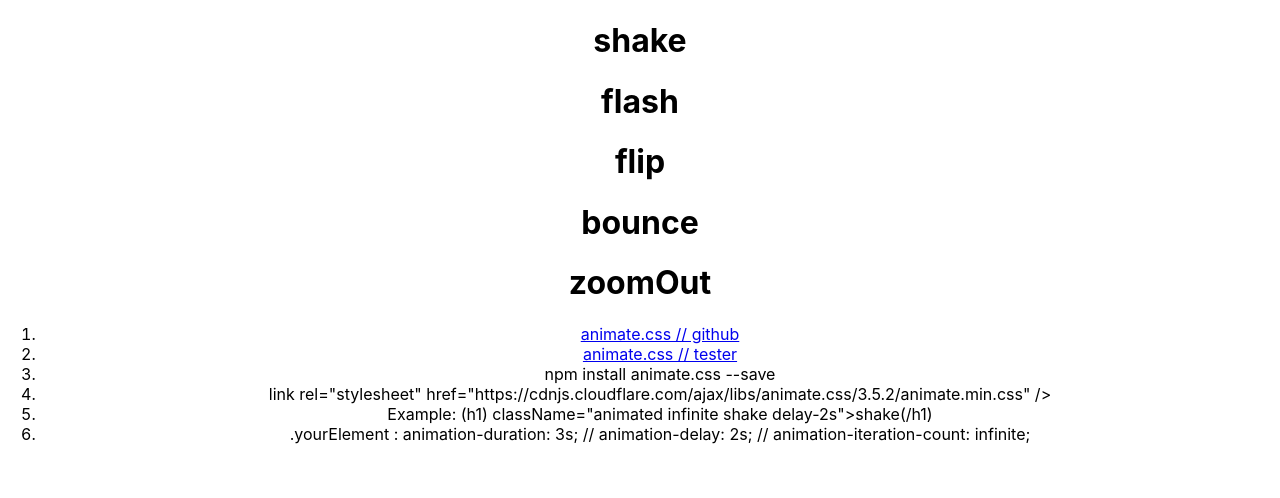
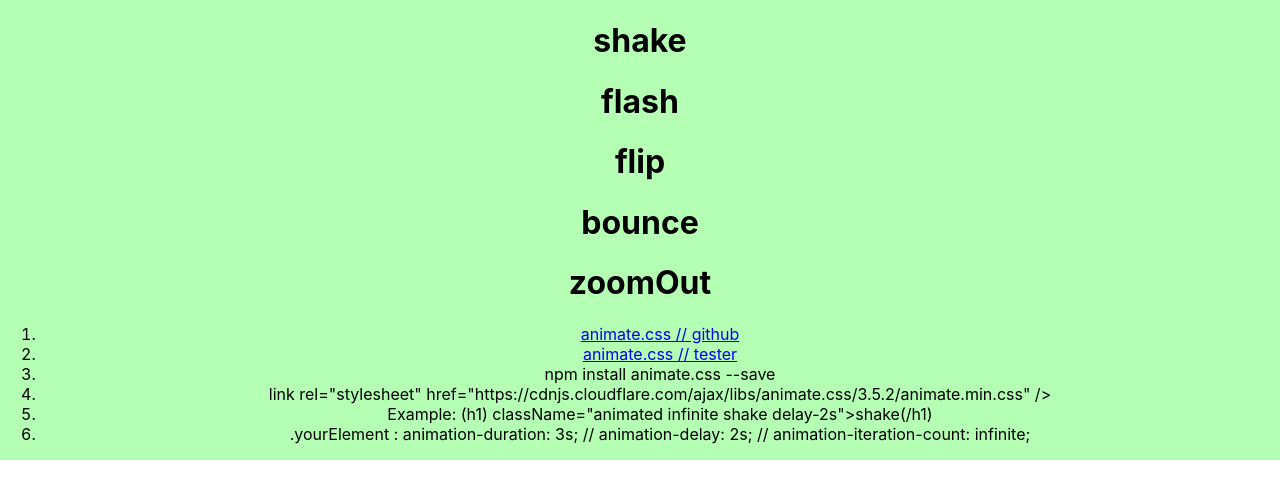
Before and after one commit to ericltwee/SW-react, a React (Create React App) app: page /animate2 in a window 1280 px wide. Shown: the top 498 px of the page. Built offline with nearby package versions, Linux system fonts and the light colour scheme.

Commit message:
style Animate.js

```diff
--- a/src/worktable/animate.js
+++ b/src/worktable/animate.js
@@ -1,8 +1,13 @@
 import React from "react";
 
 const Animate = (props) => {
+  const stylo = {
+    overflow: "hidden",
+    backgroundColor: "rgb(181, 255, 181)",
+  };
+
   return (
-    <div>
+    <div style={stylo}>
       <h1 className="animated infinite shake delay-2s">shake</h1>
       <h1 className="animated infinite flash delay-2s">flash</h1>
       <h1 className="animated infinite flip delay-2s">flip</h1>
@@ -14,7 +19,7 @@ const Animate = (props) => {
             <a href="https://github.com/daneden/animate.css">
               animate.css // github
             </a>
-          </li>{" "}
+          </li>
           <li>
             <a href="https://daneden.github.io/animate.css/">
               animate.css // tester
```
Also changed, not shown: 1 other file (tests, documents, lock files or other folders).
